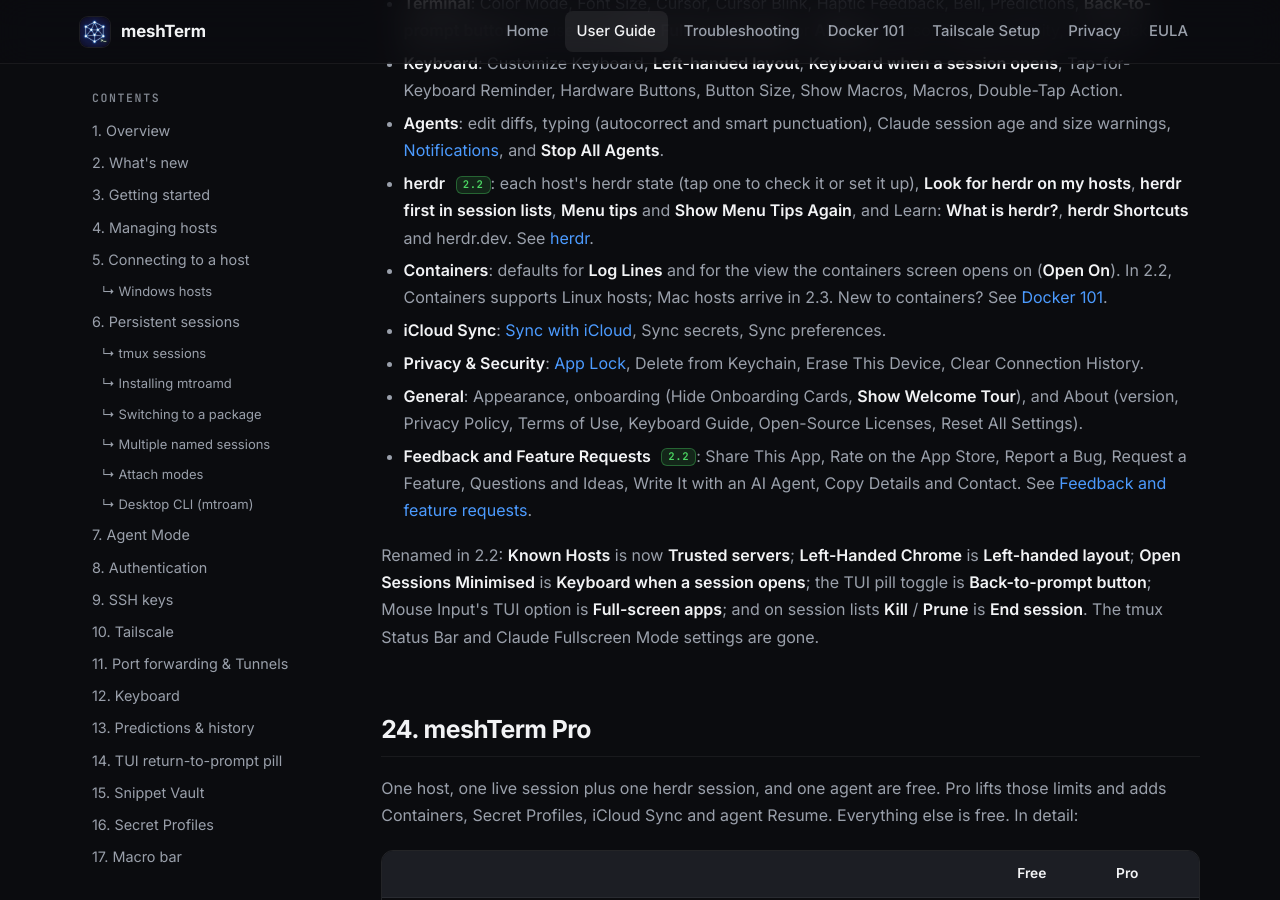
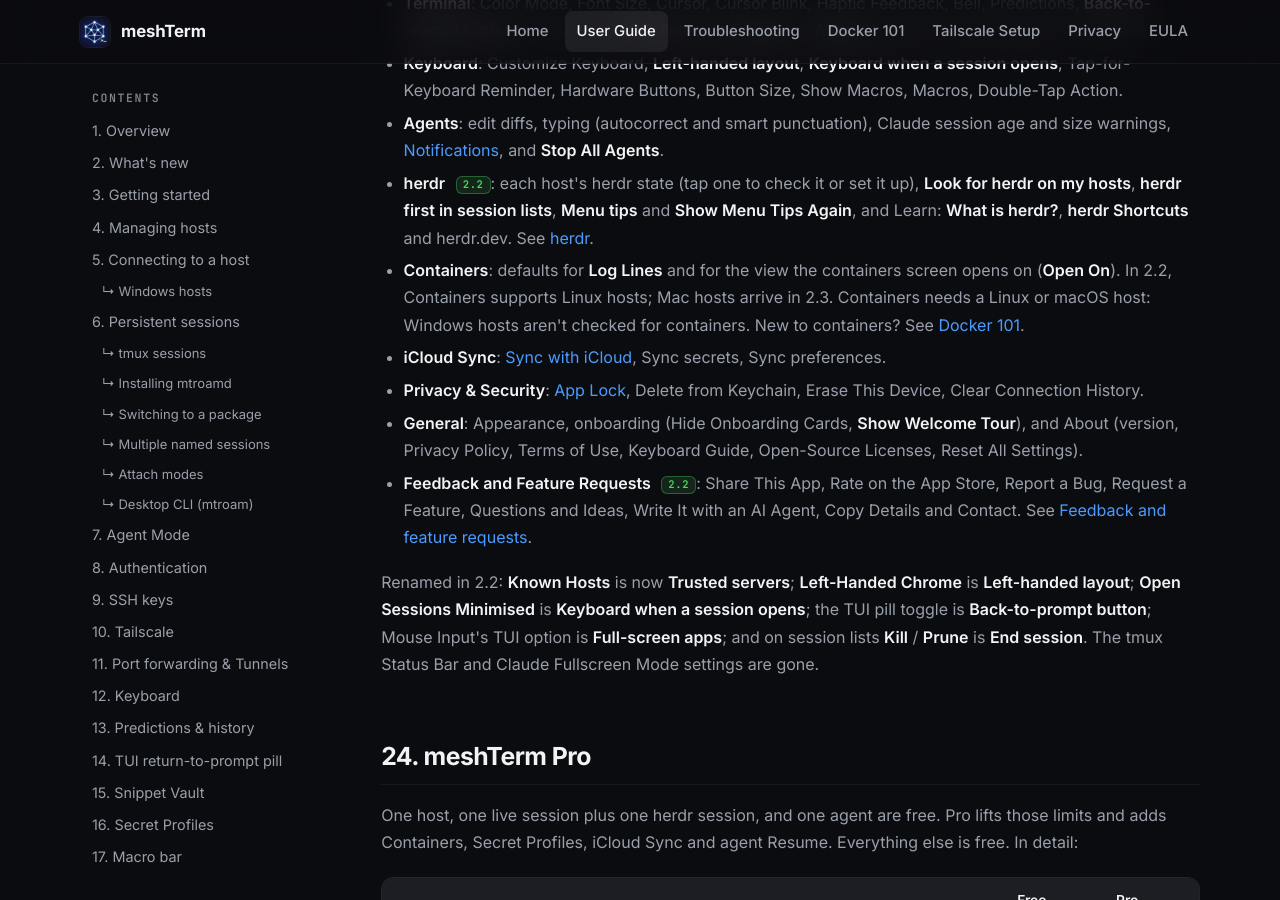
Before and after one commit to JBetchGH/meshterm-docs, a Jekyll site: the page built from meshterm.html, in a window 1280 px wide and 900 px high, scrolled down 39814 px. Built offline with Jekyll 4.4.1, drawn with Linux system fonts in a browser that asks for light colours.

Commit message:
Guide: Containers needs a Linux or macOS host; Windows hosts aren't checked
Co-Authored-By: Claude Opus 5.5 <noreply@anthropic.com>

```diff
--- a/meshterm.html
+++ b/meshterm.html
@@ -1060,7 +1060,7 @@ services.mtroamd = { enable = true; users = [ "you" ]; };</pre>
         <li><strong>Keyboard</strong>: Customize Keyboard, <strong>Left-handed layout</strong>, <strong>Keyboard when a session opens</strong>, Tap-for-Keyboard Reminder, Hardware Buttons, Button Size, Show Macros, Macros, Double-Tap Action.</li>
         <li><strong>Agents</strong>: edit diffs, typing (autocorrect and smart punctuation), Claude session age and size warnings, <a href="#agent-notifications">Notifications</a>, and <strong>Stop All Agents</strong>.</li>
         <li><strong>herdr</strong> <span class="new-badge">2.2</span>: each host's herdr state (tap one to check it or set it up), <strong>Look for herdr on my hosts</strong>, <strong>herdr first in session lists</strong>, <strong>Menu tips</strong> and <strong>Show Menu Tips Again</strong>, and Learn: <strong>What is herdr?</strong>, <strong>herdr Shortcuts</strong> and herdr.dev. See <a href="#herdr">herdr</a>.</li>
-        <li><strong>Containers</strong>: defaults for <strong>Log Lines</strong> and for the view the containers screen opens on (<strong>Open On</strong>). In 2.2, Containers supports Linux hosts; Mac hosts arrive in 2.3. New to containers? See <a href="docker-101.html">Docker 101</a>.</li>
+        <li><strong>Containers</strong>: defaults for <strong>Log Lines</strong> and for the view the containers screen opens on (<strong>Open On</strong>). In 2.2, Containers supports Linux hosts; Mac hosts arrive in 2.3. Containers needs a Linux or macOS host: Windows hosts aren't checked for containers. New to containers? See <a href="docker-101.html">Docker 101</a>.</li>
         <li><strong>iCloud Sync</strong>: <a href="#sync">Sync with iCloud</a>, Sync secrets, Sync preferences.</li>
         <li><strong>Privacy &amp; Security</strong>: <a href="#security">App Lock</a>, Delete from Keychain, Erase This Device, Clear Connection History.</li>
         <li><strong>General</strong>: Appearance, onboarding (Hide Onboarding Cards, <strong>Show Welcome Tour</strong>), and About (version, Privacy Policy, Terms of Use, Keyboard Guide, Open-Source Licenses, Reset All Settings).</li>
```
